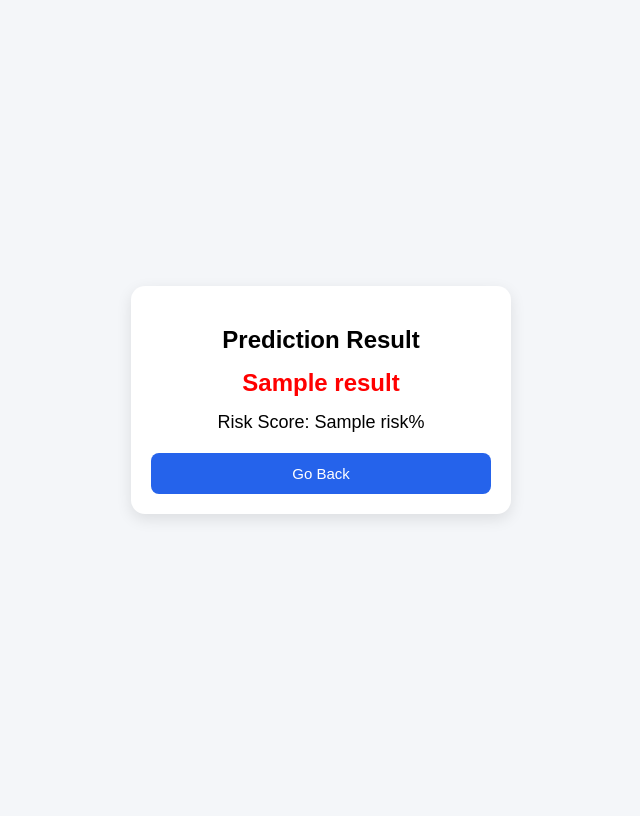
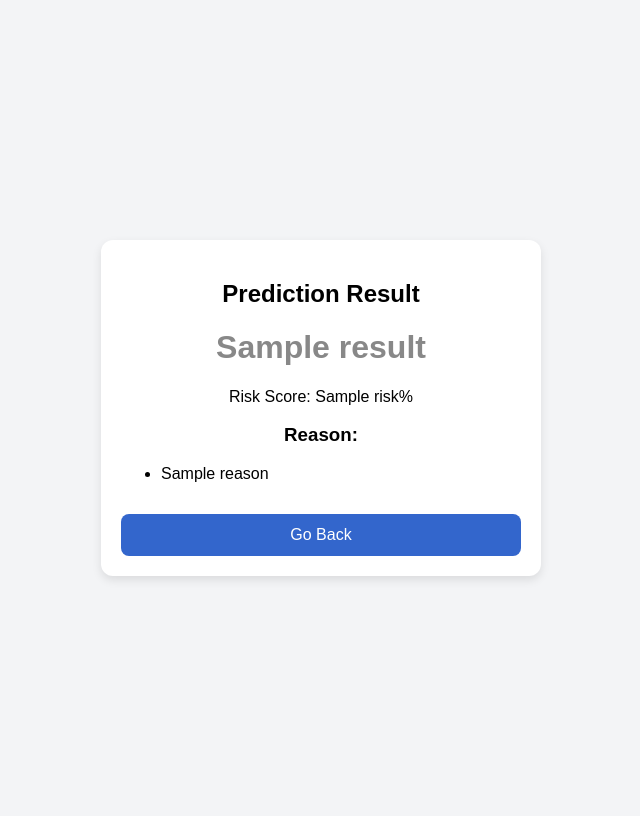
Before and after one commit to sathish26msk/ai-credit-scoring, a Flask app: template templates/result.html in a window 1280 px wide. Shown: the whole page, without its empty margins (319-959 px from the left). Before the commit the page ends 519 px from the top, so only its background shows below. Run offline with Flask 3, Linux system fonts and the light colour scheme; the template is opened without the code that fills it: most values are stand-ins (such as "Sample title", 1, 10 or a date in 2020).

Commit message:
result.html

```diff
--- a/templates/result.html
+++ b/templates/result.html
@@ -1,123 +1,63 @@
 <!DOCTYPE html>
-<html lang="en">
+<html>
 <head>
-    <meta charset="UTF-8">
-
-    <!-- 🔥 MOBILE FIX -->
     <meta name="viewport" content="width=device-width, initial-scale=1.0">
-
-    <title>Prediction Result</title>
+    <title>Result</title>
 
     <style>
-        * {
-            box-sizing: border-box;
-        }
-
         body {
-            font-family: Arial, sans-serif;
-            background: #f4f6f9;
-            margin: 0;
+            font-family: Arial;
+            background: #f3f4f6;
             display: flex;
             justify-content: center;
             align-items: center;
-            min-height: 100vh;
+            height: 100vh;
         }
 
-        .container {
+        .card {
+            width: 90%;
+            max-width: 400px;
             background: white;
-            width: 100%;
-            max-width: 380px;
             padding: 20px;
-            border-radius: 14px;
-            box-shadow: 0 5px 15px rgba(0,0,0,0.1);
+            border-radius: 12px;
             text-align: center;
-            margin: 10px;
+            box-shadow: 0 4px 10px rgba(0,0,0,0.1);
         }
 
-        h2 {
-            margin-bottom: 15px;
+        button {
+            width: 100%;
+            padding: 12px;
+            background: #3366cc;
+            color: white;
+            border: none;
+            border-radius: 8px;
+            margin-top: 15px;
+            font-size: 16px;
         }
 
-        .risk {
-            font-size: 24px;
-            font-weight: bold;
-            margin: 15px 0;
-        }
-
-        .percentage {
-            font-size: 18px;
-            margin-bottom: 20px;
-        }
-
-        .low {
-            color: green;
-        }
-
-        .medium {
-            color: orange;
-        }
-
-        .high {
-            color: red;
-        }
-
-        .btn {
-            display: block;
-            width: 100%;
-            padding: 12px;
-            border-radius: 8px;
-            background: #2563eb;
-            color: white;
-            text-decoration: none;
-            font-size: 15px;
-            margin-top: 10px;
-        }
-
-        .btn:hover {
-            background: #1e40af;
-        }
-
-        /* 🔥 MOBILE POLISH */
-        @media (max-width: 480px) {
-            .container {
-                padding: 16px;
-            }
-
-            .risk {
-                font-size: 22px;
-            }
-
-            .percentage {
-                font-size: 16px;
-            }
-
-            .btn {
-                font-size: 14px;
-                padding: 10px;
-            }
+        ul {
+            text-align: left;
         }
     </style>
 </head>
 
 <body>
 
-<div class="container">
-
+<div class="card">
     <h2>Prediction Result</h2>
 
-    <div class="risk
-        {% if result == 'Low Risk' %}low
-        {% elif result == 'Medium Risk' %}medium
-        {% else %}high{% endif %}">
-        {{ result }}
-    </div>
+    <h1 style="color: {{color}};">{{result}}</h1>
 
-    <div class="percentage">
-        Risk Score: {{ risk }}%
-    </div>
+    <p>Risk Score: {{risk}}%</p>
 
-    <a href="/" class="btn">Go Back</a>
+    <h3>Reason:</h3>
+    <ul>
+        {% for r in reasons %}
+        <li>{{r}}</li>
+        {% endfor %}
+    </ul>
 
+    <button onclick="window.location.href='/'">Go Back</button>
 </div>
 
 </body>
```
